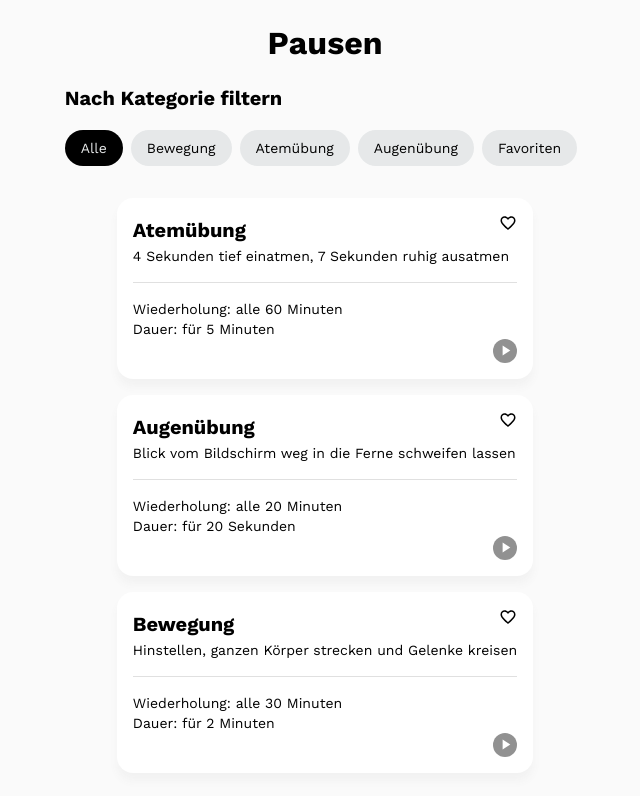
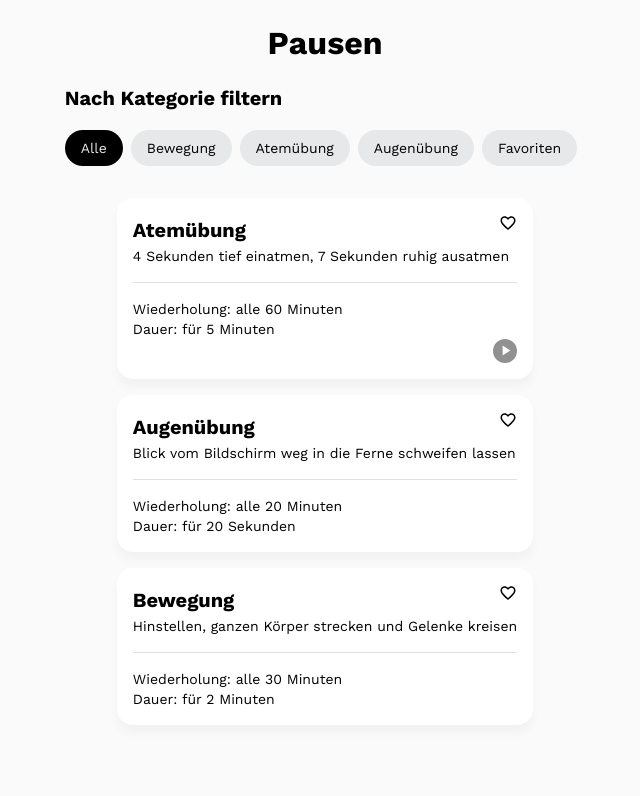
Before and after one commit to magdalenakierat/capstone-project, a React (Create React App) app: page / in a window 1280 px wide. Shown: the top 796 px of the page, without its empty margins (315-955 px from the left). Built offline with nearby package versions, Linux system fonts and the light colour scheme.

Commit message:
add conditional rendering

```diff
--- a/src/components/Card/Card.js
+++ b/src/components/Card/Card.js
@@ -3,7 +3,7 @@ import Bookmark from '../Bookmark/Bookmark';
 import PlayButton from '../PlayButton';
 import {Link} from 'react-router-dom';
 
-export default function Card({id, onBookmark, bookmarked, category, description, repeat, duration}) {
+export default function Card({id, onBookmark, bookmarked, category, description, repeat, duration, pathname}) {
   return (
     <CardContainer>
       <Bookmark id={id} bookmarked={bookmarked} onBookmark={onBookmark} />
@@ -13,11 +13,13 @@ export default function Card({id, onBookmark, bookmarked, category, description,
         <li data-testid="repeat">Wiederholung: {repeat}</li>
         <li data-testid="duration">Dauer: {duration}</li>
       </StyledList>
-      <Link to="/animation">
-        <StyledFooter>
-          <PlayButton />
-        </StyledFooter>
-      </Link>
+      {pathname === '/' || (
+        <Link to={pathname}>
+          <StyledFooter>
+            <PlayButton />
+          </StyledFooter>
+        </Link>
+      )}
     </CardContainer>
   );
 }
--- a/src/components/Cards/Cards.js
+++ b/src/components/Cards/Cards.js
@@ -33,6 +33,7 @@ export default function Cards({onBookmark, exercises, filter}) {
               description={exercise.description}
               repeat={exercise.repeat}
               duration={exercise.duration}
+              pathname={exercise.pathname}
             />
           ))
         )}
--- a/src/db.js
+++ b/src/db.js
@@ -3,6 +3,7 @@ const exercises = [
     id: 'e1',
     bookmarked: false,
     category: 'Atemübung',
+    pathname: '/animation',
     description: '4 Sekunden tief einatmen, 7 Sekunden ruhig ausatmen',
     repeat: 'alle 60 Minuten',
     duration: 'für 5 Minuten',
@@ -11,6 +12,7 @@ const exercises = [
     id: 'e2',
     bookmarked: false,
     category: 'Augenübung',
+    pathname: '/',
     description: 'Blick vom Bildschirm weg in die Ferne schweifen lassen',
     repeat: 'alle 20 Minuten',
     duration: 'für 20 Sekunden',
@@ -19,6 +21,7 @@ const exercises = [
     id: 'e3',
     bookmarked: false,
     category: 'Bewegung',
+    pathname: '/',
     description: 'Hinstellen, ganzen Körper strecken und Gelenke kreisen',
     repeat: 'alle 30 Minuten',
     duration: 'für 2 Minuten',
```
